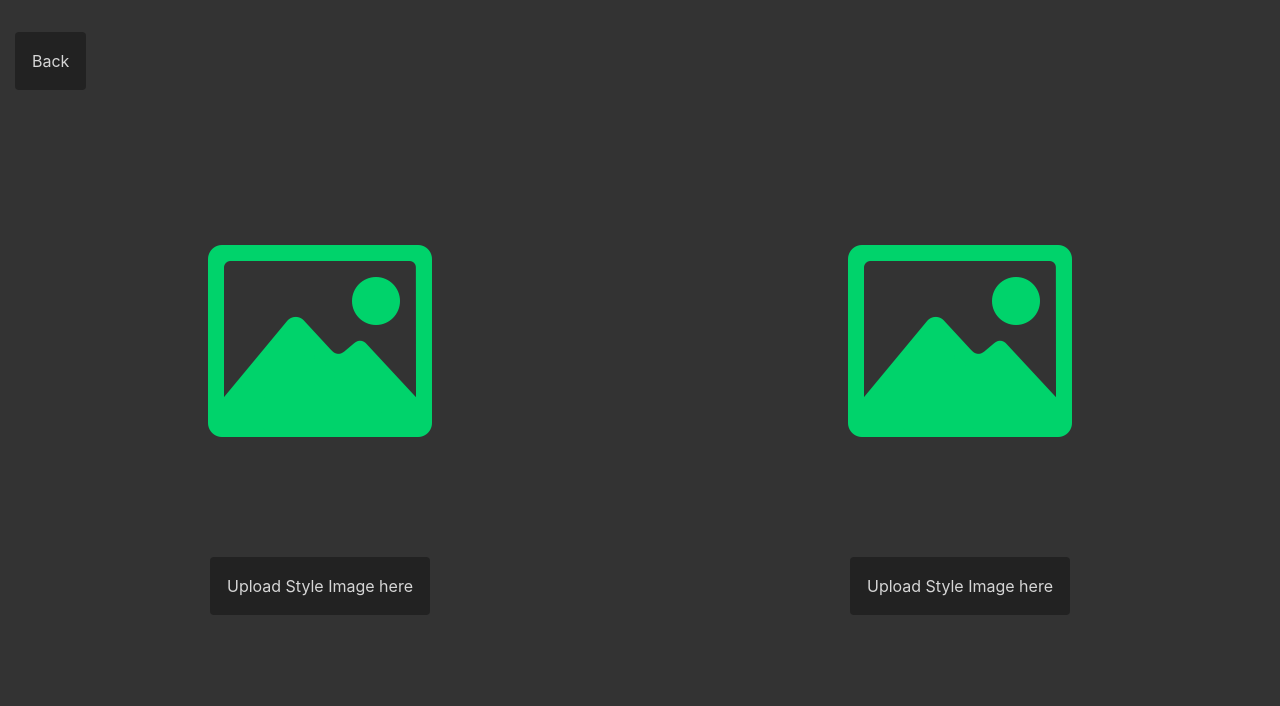
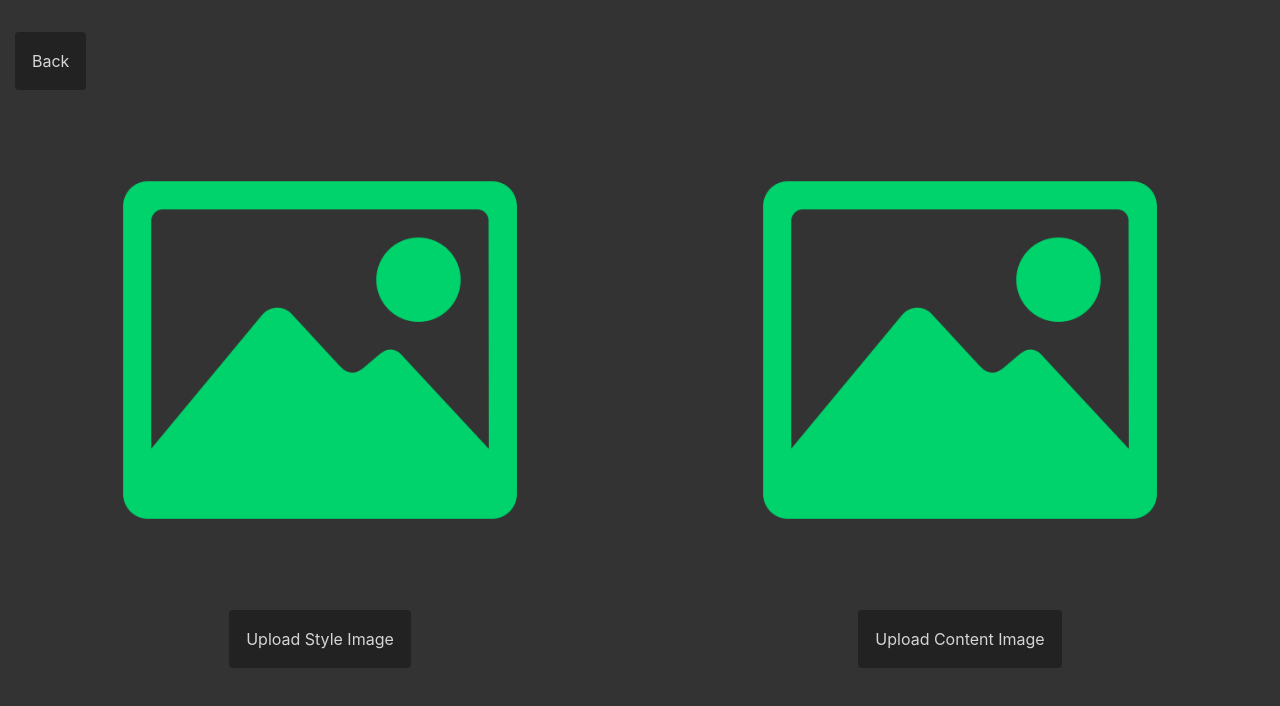
Before and after one commit to dychosenone/Style-Transfer-Project, an Angular app in the folder Image-Style-Transfer/: page / in a window 1280 px wide. Both pictures are taken after a click on the button "Start the Image Style Transfer". Shown: the top 706 px of the page. Built offline with nearby package versions, Linux system fonts and the light colour scheme.

Commit message:
finished upload image

```diff
--- a/Image-Style-Transfer/src/app/app.component.css
+++ b/Image-Style-Transfer/src/app/app.component.css
@@ -88,12 +88,6 @@ body{
     height: 100%;
 }
 
-
-
-.content-col:hover, .style-col:hover{
-    box-shadow: 0 0 20px black;
-}
-
 .image-container{
     margin-top: 5em;
     margin-bottom: 5em;
@@ -105,8 +99,9 @@ input[type="file"] {
 }
 
 img{
-    width:50%;
-    height: 50%;
+    width: 450px;
+    height: 450px;
+    margin-bottom: 2em;
 }
 
 .input-container{
--- a/Image-Style-Transfer/src/app/app.component.html
+++ b/Image-Style-Transfer/src/app/app.component.html
@@ -34,35 +34,29 @@
   <div class="page2" *ngIf="Page2_Display" @inOutPaneAnimation>
     <div class="container-fluid">
 
-      <button class="btn" (click)="Back()">Back</button>
+      <button class="btn back" (click)="Back()">Back</button>
 
       <div class="row">
         <div class="col-sm style-col">
           <div class="inner" >
-            <div class="image-container" *ngIf="Page2_Style_Display" @slide_animation>
-              <img src="assets/images/imageicon.png" for="style-upload">
-            </div>
-
-            <div class="break"></div>
 
             <div class="input-container" *ngIf="Page2_Style_Display" @slide_animation>
-              <label for="style-upload" class="upload btn">Upload Style Image here</label>
-              <input id="style-upload" type="file"/>
+              <img [src]="styleImage" for="style-upload" (click)="style_upload.click()">
+              <div class="break"></div>
+              <label for="style-upload" class="upload btn">Upload Style Image</label>
+              <input id="style-upload" type="file" (change)="updateImage($event, 'style')" #style_upload/>
             </div>
 
           </div>
         </div>
         <div class="col-sm content-col" >
           <div class="inner">
-            <div class="image-container" *ngIf="Page2_Content_Display" @slide_animation>
-              <img src="assets/images/imageicon.png">
-            </div>
-
-            <div class="break"></div>
 
             <div class="input-container" *ngIf="Page2_Content_Display" @slide_animation>
-              <label for="style-upload" class="upload btn">Upload Style Image here</label>
-              <input id="style-upload" type="file"/>
+              <img [src]="contentImage" for="Content-upload" (click)="content_upload.click()">
+              <div class="break"></div>
+              <label for="content-upload" class="upload btn">Upload Content Image</label>
+              <input id="content-upload" type="file" (change)="updateImage($event, 'content')" #content_upload/>
             </div>
 
           </div>
--- a/Image-Style-Transfer/src/app/app.component.ts
+++ b/Image-Style-Transfer/src/app/app.component.ts
@@ -7,6 +7,7 @@ import {
   transition,
   // ...
 } from '@angular/animations';
+import { SafeUrl, DomSanitizer } from "@angular/platform-browser";
 
 @Component({
   selector: 'app-root',
@@ -58,6 +59,24 @@ export class AppComponent {
   Page2_Content_Display = false;
   Page2_Style_Display = false;
 
+  contentImage: any = "assets/images/imageicon.png"
+  styleImage: any = "assets/images/imageicon.png"
+
+  constructor(private sanitizer: DomSanitizer) {}
+
+  updateImage(ev: any, type: string){
+    if(type == "content"){
+      this.contentImage = this.sanitizer.bypassSecurityTrustUrl(
+        window.URL.createObjectURL(ev.target.files[0])
+      );
+    }
+
+    if (type == "style"){
+      this.styleImage = this.sanitizer.bypassSecurityTrustUrl(
+        window.URL.createObjectURL(ev.target.files[0])
+      );
+    }
+  }
 
   async Start(){
     this.Page1_Display = !this.Page1_Display;
--- a/Image-Style-Transfer/src/styles.css
+++ b/Image-Style-Transfer/src/styles.css
@@ -1,3 +1,3 @@
 /* You can add global styles to this file, and also import other style files */
 
-html, body { height: 100%; }
+html, body { height: 100%; background-color: #333;}
```
